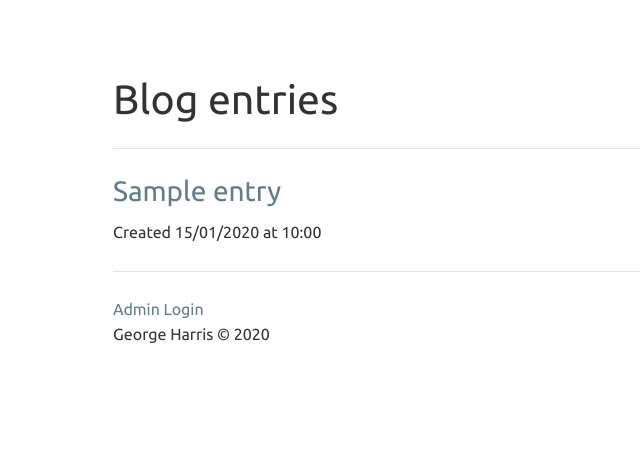
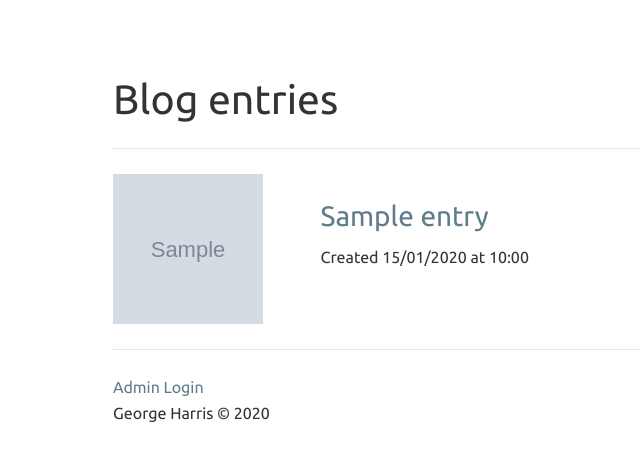
Before and after one commit to Georgeleeh/Flask-Portfolio-Site, a Flask app: page / in a window 1280 px wide. Shown: the part 51-512 px from the top of the page, without its empty margins (127-767 px from the left). Run offline with Flask 2, Linux system fonts and the light colour scheme; tables that the repository leaves empty hold one stand-in row (values such as "Sample post"); grey boxes marked "Sample" are stand-in pictures; some libraries are stand-ins or nearby versions.

Commit message:
add featured images and move logout button

```diff
--- a/app/routes.py
+++ b/app/routes.py
@@ -48,6 +48,7 @@ def index():
 def _create_or_edit(entry, template):
     if request.method == 'POST':
         entry.title = request.form.get('title') or ''
+        entry.feature_image = request.form.get('feature_image') or ''
         entry.content = request.form.get('content') or ''
         entry.published = True if request.form.get('published') == 'y' else False
         entry.slug = re.sub(r'[^\w]+', '-', entry.title.lower()).strip('-')
@@ -65,7 +66,7 @@ def _create_or_edit(entry, template):
             else:
                 return redirect(url_for('edit', slug=entry.slug))
 
-    return render_template(template, entry=entry)
+    return render_template(template, entry=entry, images=os.listdir(app.config['UPLOAD_FOLDER']))
 
 @app.route('/create/', methods=['GET', 'POST'])
 @login_required
--- a/app/templates/base.html
+++ b/app/templates/base.html
@@ -34,9 +34,11 @@
           <li><a href="{{ url_for('create') }}">Create Entry</a></li>
           <li><a href="{{ url_for('upload_image') }}">Upload Image</a></li>
           <li><a href="{{ url_for('image_gallery') }}">Image Gallery</a></li>
+          {% endif %}
+          {% block extra_header %}{% endblock %}
+          {% if session.logged_in %}
           <li><a href="{{ url_for('logout') }}">Log out</a></li>
           {% endif %}
-          {% block extra_header %}{% endblock %}
         </ul>
         {% block search_bar %}
         <form action="{{ url_for('index') }}" class="navbar-form navbar-right" id="search-form" method="get" role="search">
@@ -58,6 +60,7 @@
     {% endfor %}
 
     {% block page_header %}
+    {% block feature_image %}{% endblock %}
     <div class="page-header">
       <h1>{% block content_title %}{% endblock %}</h1>
     </div>
--- a/app/templates/detail.html
+++ b/app/templates/detail.html
@@ -1,6 +1,8 @@
 {% extends "base.html" %}
 
 {% block title %}{{ entry.title }}{% endblock %}
+
+{% block feature_image %}<img class="img-responsive" src="{{ entry.feature_image }}" alt="{{ entry.feature_image }}">{% endblock %}
 
 {% block content_title %}{{ entry.title }}{% endblock %}
 
--- a/app/templates/index.html
+++ b/app/templates/index.html
@@ -5,14 +5,22 @@
 {% block content_title %}{% if search %}Search "{{ search }}"{% else %}Blog entries{% endif %}{% endblock %}
 
 {% block content %}
-  {% for entry in object_list %}
+{% for entry in object_list %}
+<div class="row">
+  <div class="col-sm-3">
+    <img class="img-thumb" height=150px width=150px src="{{ entry.feature_image }}" alt="{{ entry.feature_image }}">
+  </div>
+  <div class="col-sm-6">
     <h3>
-      <a href="{% if entry.published %}{{ url_for('detail', slug=entry.slug) }}{% else %}{{ url_for('edit', slug=entry.slug) }}{% endif %}">
+      <a
+        href="{% if entry.published %}{{ url_for('detail', slug=entry.slug) }}{% else %}{{ url_for('edit', slug=entry.slug) }}{% endif %}">
         {{ entry.title }}
       </a>
     </h3>
     <p>Created {{ entry.timestamp.strftime('%d/%m/%Y at %H:%M') }}</p>
-  {% else %}
-    <p>No entries have been created yet.</p>
-  {% endfor %}
+  </div>
+</div>
+{% else %}
+<p>No entries have been created yet.</p>
+{% endfor %}
 {% endblock %}
```
Also changed, not shown: app/templates/create.html (+13 -1 lines).
